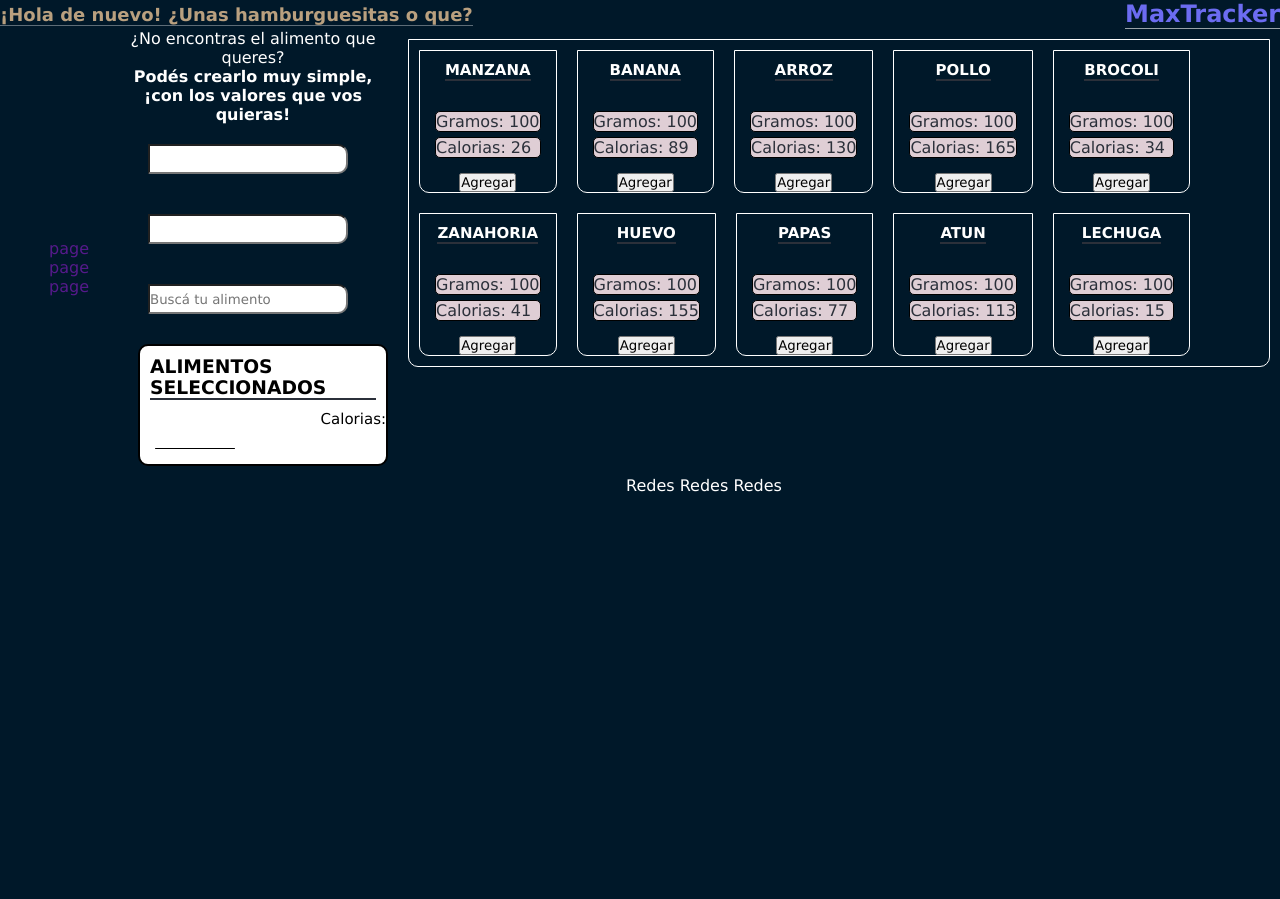
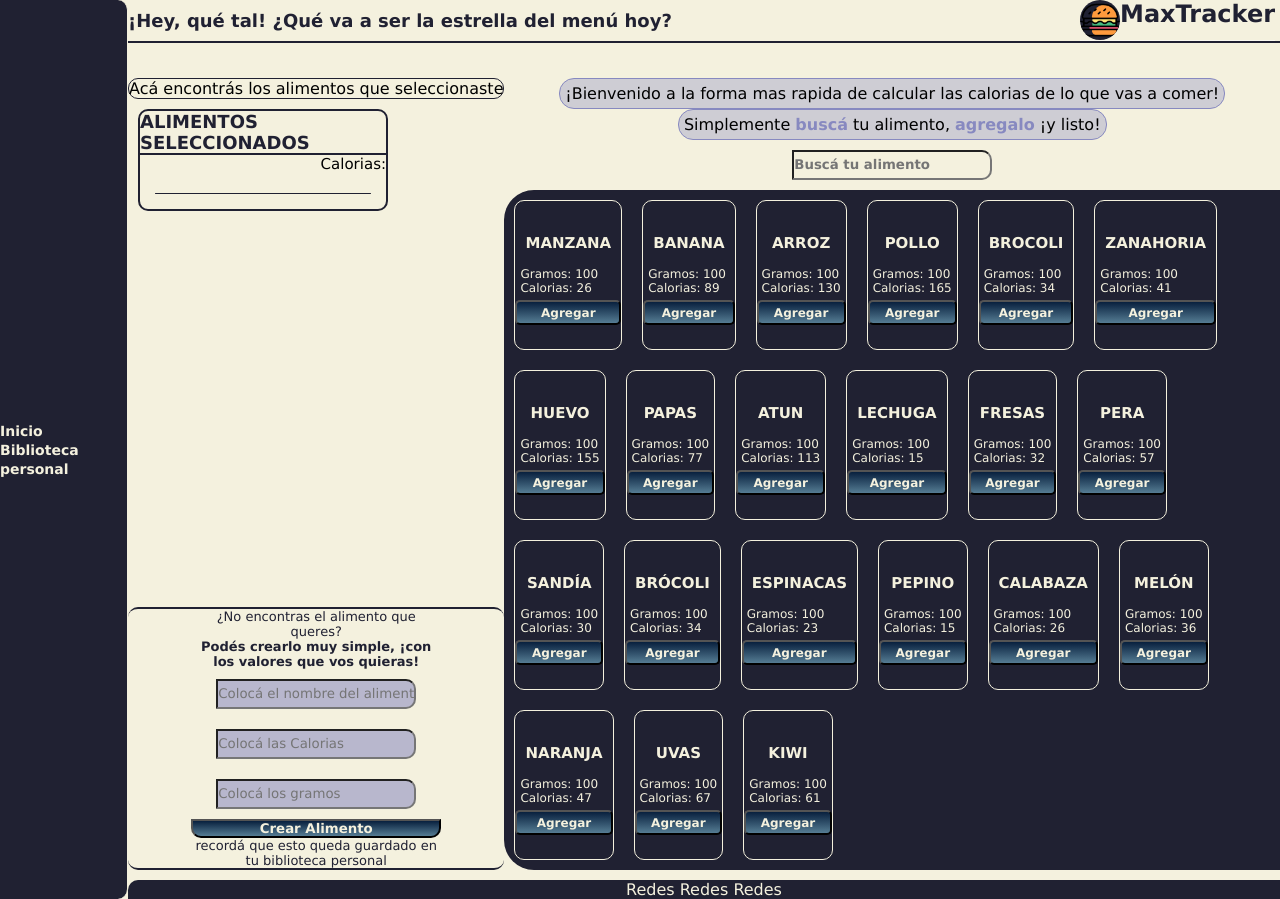
Before and after one commit to Tropiane/PreEntrega2Tropiane, a website: page index.html in a window 1280 px wide. Before the commit the page ends 800 px from the top, so only its background shows below. Drawn offline with Linux system fonts and the light colour scheme.

Commit message:
Culminamos preEntrega3. Código JS devuelve tarjetas correctamente, suma y resta valor, quita alimentos y los busca. LS funciona OK. Post entrega mostrar LS en Bilioteca personal. Todo OK

```diff
--- a/index.html
+++ b/index.html
@@ -11,62 +11,64 @@
         <!-- Titulo -->
         <div id="titulo">
             <h1></h1>
-            <h2>MaxTracker</h2>
+
+            <h2> <img src="./assets/hamburger-icon.png" alt="Icono de hamburguesa"> MaxTracker</h2>
         </div>
 
 
     <!-- Barra de navegacion -->
     <nav>
         <ul>
-            <li><a href="">page</a></li>
-            <li><a href="">page</a></li>
-            <li><a href="">page</a></li>
+            <li><a href="#">Inicio</a></li>
+            <li><a href="#">Biblioteca personal</a></li>
         </ul>
     </nav>
 
     <!-- Info principal y general -->
     <section>
         <main>
-            <!-- Inicio buscador -->
-    <div class="buscar">
-        <p>¿No encontras el alimento que queres?</p>
-        <p><b>Podés crearlo muy simple, ¡con los valores que vos quieras!</b></p>
-        <input type="text">
-        <input type="text">
-        <input type="text" placeholder="Buscá tu alimento">
-    </div>
-    <!-- Fin Buscador -->
+
+        <!-- Inicio Buscador -->
+            <div class="buscar">
+            <p>¡Bienvenido a la forma mas rapida de calcular las calorias de lo que vas a comer!</p>
+            <p>Simplemente <label for="buscarHtml">buscá</label> tu alimento, <span>agregalo</span> ¡y listo!</p>
+            <input type="text" placeholder="Buscá tu alimento" id="buscarHtml">
+        </div>
 
     <!-- Comidas del dia -->
     <div class="comidasDia" >
+        <p>Acá encontrás los alimentos que seleccionaste</p>
         <div class="tarjetaComidasDia" id="tarjetaSeleccionados" >
+
             <h3>Alimentos seleccionados</h3>
             <p>Calorias:</p>
-
             <p id="totalCalorias"><b></b></p>
             <ul id="ulTarjeta">
             <li></li>
             </ul>
-
         </div>
     </div>
-    <!-- comidas del dia -->
 
     <!-- Tarjetas -->
         <div class="tarjetas">
-            <div id="tarjetasPrueba" class="tarjeta">
-                <h3>Alimento</h3>
-                <ul>
-                    <li></li>
-                    <li></li>
-                    <li></li>
-                    <li></li>
-                </ul>
-                <button class="btnTarjeta">BTN en HTML</button>
+            <div id="tarjetaAlimentos" class="tarjeta">
+
             </div>
 
         </div>
             <!-- Fin tarjetas -->
+
+            <!--crear alimento -->
+        <div class="añadirAlimento">
+        <p>¿No encontras el alimento que queres?</p>
+        <p><b>Podés crearlo muy simple, ¡con los valores que vos quieras!</b></p>
+        <input type="text" placeholder="Colocá el nombre del alimento">
+        <input type="text" placeholder="Colocá las Calorias">
+        <input type="text" placeholder="Colocá los gramos">
+        <button>Crear Alimento</button>
+        <p>recordá que esto queda guardado en tu biblioteca personal</p>
+        </div>
+
         </main>
     </section>
 
--- a/js/adicionales.js
+++ b/js/adicionales.js
@@ -1,17 +1,17 @@
 //Saludo de bienvenida
 // let saludoUsuario = prompt("Ingresá tu nombre");
-let saludos = [
-    "¡Bienvenido de nuevo! ¡Qué gusto verte! ",
-  "¡Hola de nuevo! ¡Me alegra verte! ",
-  "¡Qué bueno es verte de nuevo por aquí! ",
-  "¡Bienvenido de vuelta! ¿Cómo has estado? ",
-  "¡Hola otra vez! ¡Espero que estés bien! ",
-  "¡Qué alegría verte de nuevo! ¿Cómo te ha ido? ",
-  "¡Hola otra vez! ¿Cómo va todo? ",
-  "¡Bienvenido de regreso! Siempre es un placer verte. ",
-  "¡Qué bueno es tenerte de vuelta! ¿Cómo te ha tratado el tiempo? ",
-  "¡Hola de nuevo! ¿Unas hamburguesitas o que? "
-  ];
+const saludos = [
+  "¡Hey! ¿Qué hay para el almuerzo hoy?",
+  "¡Hola! ¿Qué delicias estás planeando preparar?",
+  "¡Hola de nuevo! ¿Listo para cocinar algo delicioso?",
+  "¡Qué bueno verte! ¿Qué se está cocinando hoy?",
+  "¡Hola! ¿Qué estás pensando en disfrutar hoy?",
+  "¡Hey, hola! ¿Qué se cuece por aquí?",
+  "¡Hola! ¿Ya sabes qué te apetece para cenar?",
+  "¡Qué alegría verte! ¿Listo para satisfacer ese apetito?",
+  "¡Vos de nuevo! ¿Unas hamburguesitas o que?",
+  "¡Hey, qué tal! ¿Qué va a ser la estrella del menú hoy?",
+];
 
 let saludoInicio = document.querySelector("h1");
 console.log(saludoInicio.innerHTML);
@@ -21,5 +21,5 @@ let saludo = "";
      let random = Math.round(Math.random() * saludos.length)
      saludo = saludo + saludos[random]
   }
-  saludoInicio.innerText = saludo; //+ saludoUsuario;
+  saludoInicio.innerText = saludo //+ saludoUsuario;
   //Fin saludo bienvenida
--- a/js/biblioteca.js
+++ b/js/biblioteca.js
@@ -1,10 +1,55 @@
-// const saludar = localStorage.getItem("Saludo");
-// console.log(saludar);
-// const edad = parseInt(localStorage.getItem("edad"))
-// console.log(edad);
 
-// localStorage.setItem("alimentos", []);
+//Traemos btn para añadir alimentos a LS
+const btns = document.querySelectorAll(".añadirAlimento button"),
+btnAgregar = btns[0];
 
-localStorage.clear();
+//Inputs
+const buscadores = document.querySelectorAll(".añadirAlimento input"),
+inputNom = buscadores[0],
+inputCkal = buscadores[1],
+inputGr = buscadores[2];
 
-localStorage.setItem("food", {nombre: "papa", calorias: 77});
+//Funcion constructora de objetos
+
+function construirAlimento (nombre, gramos, calorias){
+    this.nombre = nombre;
+    this.gramos = gramos;
+    this.calorias = calorias;
+}
+
+function enviarALs(arr){
+    localStorage.setItem("biblAlimentos", JSON.stringify(arr));
+}
+
+
+//Inicializamos biblioteca de Alimentos desde LocalStorage o creamos un array vacío si no existe
+const biblAlimento = JSON.parse(localStorage.getItem("biblAlimentos")) || [];
+
+// Evento para agregar alimentos
+
+btnAgregar.addEventListener("click", ()=>{
+    const nombre = inputNom.value;
+    const gramos = parseInt(inputGr.value);
+    const calorias = parseInt(inputCkal.value);
+
+    const nuevoAlimento = new construirAlimento(nombre, gramos, calorias);
+
+    biblAlimento.push(nuevoAlimento);
+
+    //Enviamos datos a ListaAlimento
+    listaAlimentos.push(biblAlimento)
+    enviarALs(biblAlimento);
+    inputNom.value = "";
+    inputGr.value = "";
+    inputCkal.value = "";
+    console.log(listaAlimentos);
+    tarjetasHtml(listaAlimentos);
+});
+
+//Para que no se borren las tarjetas al recargar la página
+document.addEventListener("DOMContentLoaded", () => {
+    const biblAlimento = JSON.parse(localStorage.getItem("biblAlimentos")) || [];
+    biblAlimento.length > 0 && listaAlimentos.push(...biblAlimento);
+    // Generar las tarjetas al cargar la página
+    tarjetasHtml(listaAlimentos);
+});
--- a/js/main.js
+++ b/js/main.js
@@ -1,10 +1,10 @@
 //Boton en tarjetas
-const añadirTarjeta = document.querySelectorAll(".tarjeta button"),
+const añadirTarjeta = document.querySelectorAll("#tarjetaAlimentos button"),
 btnEnTarjeta= añadirTarjeta[0];
 
 //Solicitamos Search
 const inputs= document.querySelectorAll(".buscar input"),
-inputBuscador = inputs[2];
+inputBuscador = inputs[0];
 
 //Arrays alimentos vacíos
 const alimentoAñadido = [];
@@ -15,17 +15,29 @@ const NalimentoAñadido = [];
 
 //Array de alimentos
 const listaAlimentos = [
-    {nombre: "manzana", gramos: 100, porcion: 1, calorias: 26 },
-    {nombre: "banana", gramos: 100, porcion: 1, calorias: 89 },
-    {nombre: "arroz", gramos: 100, porcion: 1, calorias: 130 },
-    {nombre: "pollo", gramos: 100, porcion: 1, calorias: 165 },
-    {nombre: "brocoli", gramos: 100, porcion: 1, calorias: 34 },
-    {nombre: "zanahoria", gramos: 100, porcion: 1, calorias: 41 },
-    {nombre: "huevo", gramos: 100, porcion: 1, calorias: 155 },
-    {nombre: "papas", gramos: 100, porcion: 1, calorias: 77 },
-    {nombre: "atun", gramos: 100, porcion: 1, calorias: 113 },
-    {nombre: "lechuga", gramos: 100, porcion: 1, calorias: 15 }
+  {nombre: "manzana", gramos: 100, calorias: 26 },
+  {nombre: "banana", gramos: 100, calorias: 89 },
+  {nombre: "arroz", gramos: 100, calorias: 130 },
+  {nombre: "pollo", gramos: 100, calorias: 165 },
+  {nombre: "brocoli", gramos: 100, calorias: 34 },
+  {nombre: "zanahoria", gramos: 100, calorias: 41 },
+  {nombre: "huevo", gramos: 100, calorias: 155 },
+  {nombre: "papas", gramos: 100, calorias: 77 },
+  {nombre: "atun", gramos: 100, calorias: 113 },
+  {nombre: "lechuga", gramos: 100, calorias: 15 },
+  {nombre: "fresas", gramos: 100, calorias: 32 },
+  {nombre: "pera", gramos: 100, calorias: 57 },
+  {nombre: "sandía", gramos: 100, calorias: 30 },
+  {nombre: "brócoli", gramos: 100, calorias: 34 },
+  {nombre: "espinacas", gramos: 100, calorias: 23 },
+  {nombre: "pepino", gramos: 100, calorias: 15 },
+  {nombre: "calabaza", gramos: 100, calorias: 26 },
+  {nombre: "melón", gramos: 100, calorias: 36 },
+  {nombre: "naranja", gramos: 100, calorias: 47 },
+  {nombre: "uvas", gramos: 100, calorias: 67 },
+  {nombre: "kiwi", gramos: 100, calorias: 61 }
 ];
+
 
 //Funcion de búsqueda de alimentos
 //Se pueden buscar de forma abreviada
@@ -56,7 +68,7 @@ function actualizarTotalCalorias(arr) {
 
   //Añadir info a tarjetas
 function tarjetasHtml(arr){
-    tarjetasPrueba.innerHTML = "";
+  tarjetaAlimentos.innerHTML = "";
     let html;
     for (const element of arr) {
         html = `
@@ -69,7 +81,7 @@ function tarjetasHtml(arr){
             <button class="btnTarjeta">Agregar</button>
         </div>
         `;
-        tarjetasPrueba.innerHTML = tarjetasPrueba.innerHTML + html;
+        tarjetaAlimentos.innerHTML = tarjetaAlimentos.innerHTML + html;
     }
 
     // Agregar evento de clic a los botones de las tarjetas recién creadas
@@ -87,6 +99,7 @@ function tarjetasHtml(arr){
             actualizarTotalCalorias(caloriasAlimentos);
             mostrarAlimento(NalimentoAñadido)
         });
+
     });
 }
 
@@ -121,17 +134,14 @@ function mostrarAlimento(arr) {
 
     btn.appendChild(btnTxt);
     li.textContent = alimento;
-    traerUl.appendChild(btn);
-    traerUl.appendChild(li);
+    traerUl.appendChild(li), traerUl.appendChild(btn);
 
    //Borrar alimento con btn
     btn.addEventListener("click", ()=>{
       const element = arr.indexOf(alimento);
-
       //Eliminar elemento
       element !== -1 && arr.splice(element, 1);
       mostrarAlimento(NalimentoAñadido)
-
       //Eliminar calorias
       element !== -1 && caloriasAlimentos.splice(element, 1);
       actualizarTotalCalorias(caloriasAlimentos)
--- a/scss/clases.scss
+++ /dev/null
@@ -1,109 +0,0 @@
-
-.buscar{
-    display: flex;
-    flex-wrap: wrap;
-    flex-direction: column;
-    p{
-        color: #fff;
-        text-align: center;
-        width: 250px;
-    }
-    input{
-        width: 200px;
-        height: 30px;
-        border-radius: 0px 10px 10px 0px;
-        margin: 20px 20px
-    }
-}
-.btnStyle{
-    height: 40px;
-    width: 120px;
-    border-radius: 5px;
-    justify-content: space-between;
-    color: #fff;
-    font-weight: bold;
-    background-image: linear-gradient(#08203e, #557c93);
-}
-.btnStyle:active{
-    padding: 5px;
-    background-image: linear-gradient(#145277, #83d0cb);
-}
-.comidasDia{
-    display: flex;
-    flex-direction: row;
-    justify-content: space-between;
-    .tarjetaComidasDia{
-        border-radius: 10px 10px;
-        background-color: #fff;
-        display: flex;
-        flex-direction: column;
-        flex-wrap: wrap;
-        margin: 10px;
-        border: 2px solid black;
-        width: 250px;
-        height: auto;
-        h3{
-            color: #000000;
-            text-transform: uppercase;
-            border-bottom: 2px solid #2B303A;
-            margin: 10px;
-        }
-        ul{
-            list-style: none;
-            padding: 5px;
-            margin: 10px;
-            li{
-                width: 80px;
-                color: #2B303A;
-                margin-top: 5px;
-                border-radius: 5px;
-                border-bottom: 1px solid black;
-                flex-wrap: wrap;
-                text-transform: uppercase;
-            }
-            }
-            p{
-                font-size: 15px;
-                text-align: right;
-                float: right;
-                position:static;
-            }
-        }
-    }
-
-    #tarjetasPrueba{
-
-        display: flex;
-        align-items: center;
-        flex-direction: row;
-        flex-wrap: wrap;
-    }
-
-        .tarjeta{
-            display: flex;
-            align-items: center;
-            flex-direction: column;
-            flex-wrap: wrap;
-            border-radius: 0px 0px 10px 10px;
-            margin: 10px;
-            border: 1px solid white;
-            h3{
-                color: #fff;
-                font-size: 15px;
-                text-transform: uppercase;
-                border-bottom: 2px solid #2B303A;
-                margin: 10px;
-            }
-            ul{
-                list-style: none;
-                padding: 5px;
-                margin: 10px;
-                li{
-                    color: #2B303A;
-                    margin-top: 5px;
-                    border-radius: 5px;
-                    background-color: #DFCED5;
-                    border: 1px solid black;
-                }
-            }
-        }
--- /dev/null
+++ b/scss/componentes/clases.scss
@@ -0,0 +1,73 @@
+//Unicamente clases sin etiquetas
+
+//Titulos inicio
+#titulo{
+    border-bottom: 2px solid #202132;
+    margin-bottom: 3%;
+}
+//Tarjeta Alimentos Seleccionados
+.comidasDia{
+    .tarjetaComidasDia{
+        box-sizing: border-box;
+        display: flex;
+        flex-direction: column;
+        flex-wrap: wrap;
+        width: 250px;
+        height: auto;
+        margin: 10px;
+        border-radius: 10px 10px;
+        background-color: #F4F1DE;
+        border: 2px solid #202132;
+        }
+    }
+
+    //Tarjetas Alimentos
+    .tarjetas{
+    #tarjetaAlimentos{
+        display: flex;
+        align-items: center;
+        flex-direction: row;
+        flex-wrap: wrap;
+        background-color: #202132;
+        border-radius: 30px 0px 0px 30px;
+
+        .tarjeta{
+            height: 150px;
+            width: auto;
+            display: flex;
+            justify-content: center;
+            flex-direction: column;
+            border: 1px solid #F4F1DE;
+            border-radius: 10px;
+            margin: 10px;
+            //Estilos de botones en Tarjetas de Alimentos
+                .btnTarjeta{
+                    height: 25px;
+                    width: auto;
+                    font-size: 12px;
+                    border-radius: 5px;
+                    color: #F4F1DE;
+                    font-weight: bold;
+                    background-image: linear-gradient(#08203e, #557c93);
+                    transition: 0.1s;
+                }
+                .btnTarjeta:active{
+                    font-size: 11px;
+                    background-image: linear-gradient(#145277, #83d0cb);
+                    transition: 0.2s;
+                }
+        }
+
+    }
+}
+
+//Creación de alimentos por el usuario
+.añadirAlimento{
+    display: flex;
+    flex-wrap: wrap;
+    flex-direction: column;
+    align-items: center;
+    border-top: 2px solid #202132;
+    border-bottom: 2px solid #202132;
+    border-radius: 10px;
+}
--- /dev/null
+++ b/scss/componentes/etiquetas.scss
@@ -0,0 +1,177 @@
+//Unicamente etiquetas acompñadas de sus clases
+
+//Titulos inicio
+#titulo{
+    h1{
+        color: #202132;
+        font-size: 18px;
+    }
+    h2{
+        color: #202132;
+        border-bottom: 1px solid rgba(255, 255, 255, 0.596);
+        margin-right: 5px;
+        display: flex;
+        align-items: center;
+        justify-content: center;
+        img{
+            height: 40px;
+            background-color: #202132;
+            border-radius: 50%;
+        }
+    }
+}
+
+//NAV
+
+nav{
+    ul{
+        text-decoration: none;
+        list-style: none;
+
+        li{
+            a{
+                text-decoration-line: none;
+                color: #F4F1DE;
+                font-size: 14px;
+                font-weight: 700;
+            }
+            a:active{
+                background-color: #f4f1dea1;
+                padding: 5px;
+                transition: 0.3s;
+                border-radius: 10px;
+            }
+        }
+    }
+ }
+
+//Input buscador de alimentos
+.buscar{
+    p{
+        background-color: #8789c059;
+        border-radius: 15px;
+        padding: 5px;
+        border: 1px solid #8789C0;
+        label{
+            color: #8789C0;
+            font-weight: bold;
+        }
+        span{
+            color: #8789C0;
+            font-weight: bold;
+        }
+    }
+    input{
+        background-color: #F4F1DE;
+        box-shadow: -70px 64px 92px -41px rgba(135,137,192,1);
+        font-weight: 700;
+        width: 200px;
+        height: 30px;
+        border-radius: 0px 10px 10px 0px;
+        margin: 10px 20px
+    }
+}
+
+//Tarjeta Alimentos Seleccionados
+.comidasDia{
+    p{
+        border: 1px solid #202132;
+        border-radius: 10px;
+    }
+    .tarjetaComidasDia{
+        h3{
+            color: #202132;
+            text-transform: uppercase;
+            border-bottom: 2px solid #202132;
+            font-size: 18px;
+        }
+        ul{
+            list-style: none;
+            padding: 5px;
+            margin: 10px;
+            li{
+                width: auto;
+                color: #202132;
+                margin-top: 5px;
+                border-radius: 5px 5px 5px 0px;
+                border-bottom: 1px solid #202132;
+                text-transform: uppercase;
+            }
+            button{
+                border-style: none;
+                margin-top: 0px;
+                border-radius: 0px 0px 3px 3px;
+                background-color: #202132;
+                color: #F4F1DE;
+            }
+            }
+            p{
+                font-size: 15px;
+                text-align: right;
+                position:static;
+                border: none;
+            }
+        }
+    }
+
+    //Tarjetas Alimentos
+.tarjetas{
+    #tarjetaAlimentos{
+            h3{
+                color: #F4F1DE;
+                font-size: 15px;
+                text-align: center;
+                text-transform: uppercase;
+                margin: 10px;
+            }
+            ul{
+                list-style: none;
+                padding: 5px;
+                text-align: left;
+                li{
+                    color: #F4F1DE;
+                    text-align: left;
+                    font-size: 12px;
+                    border-radius: 5px;
+                    border-bottom: 1px solid 202132;
+                }
+            }
+        }
+
+    }
+
+
+//Creación de alimentos por el usuario
+.añadirAlimento{
+    p{
+        color: #202132;
+        text-align: center;
+        width: 250px;
+        font-size: 13px;
+    }
+    input{
+        background: #8789c08c;
+        color: #202132;
+        width: 200px;
+        height: 30px;
+        border-radius: 0px 10px 10px 0px;
+        margin: 10px 20px
+    }
+    button{
+        width: 250px;
+        border-radius: 0px 0px 10px 10px ;
+        color: #F4F1DE;
+        font-weight: bold;
+        background-image: linear-gradient(#08203e, #557c93);
+        transition: 0.1s;
+    }
+}
+
+footer{
+    ul{
+        list-style: none;
+        li{
+            display: inline;
+        }
+    }
+}
--- a/scss/global.scss
+++ b/scss/global.scss
@@ -6,43 +6,20 @@
     font-family: 'Lucida Sans', 'Lucida Sans Regular', 'Lucida Grande', 'Lucida Sans Unicode', Geneva, Verdana, sans-serif;
 }
 body{
-    background-color: #001829;
-    #titulo{
+    background-color: #F4F1DE;
 
-        h1{
-            color: rgb(185, 160, 127);
-            border-bottom: 1px solid rgba(255, 255, 255, 0.363);
-            font-size: 18px;
-        }
-        h2{
-            color: rgb(108, 108, 241);
-            border-bottom: 1px solid rgba(255, 255, 255, 0.596);
-        }
-    }
 
     nav{
-
-        ul{
-            text-decoration: none;
-            list-style: none;
-
-            li{
-
-                a{
-                    text-decoration-line: none;
-                }
-            }
-        }
+        border-right: 1px solid #F4F1DE;
+        background-color: #202132;
+        border-radius: 0px 10px 10px 0px;
      }
 
 footer{
-    color: #ffff;
-    ul{
-        list-style: none;
-        li{
-            display: inline;
-        }
-    }
+    background-color: #202132;
+    color: #F4F1DE;
+    border-radius: 10px 0px 0px 0px;
+    margin-top: 10px;
 }
 
 }
--- a/scss/grids.scss
+++ b/scss/grids.scss
@@ -4,7 +4,7 @@ body{
     grid-template-columns: 10% 90%;
     grid-template-rows: repeat(3, auto);
     grid-template-areas:
-    "titulo titulo"
+    "nav titulo"
     "nav main"
     "nav footer";
 
@@ -21,7 +21,6 @@ body{
     nav{
         grid-area: nav;
         @include flex(row, center, center);
-        margin: 10px 10px 0px 20px;
     }
 
     section{
@@ -33,19 +32,22 @@ body{
             grid-template-columns: 20%, 80%;
             grid-template-rows: repeat(2, auto);
             grid-template-areas:
-            "buscador tarjetas"
+            "biblioteca buscador"
             "biblioteca tarjetas"
-            "biblioteca tarjetas"
+            "crear tarjetas"
             ;
-            .buscador{
+            .buscar{
                 grid-area: buscador;
-                @include flex(row, center, center);
+                @include flex(column, center, center);
             }
             .tarjetas{
                 grid-area: tarjetas;
             }
             .comidasDia{
                 grid-area: biblioteca;
+            }
+            .añadirAlimento{
+                grid-area: crear;
             }
         }
     }
--- a/scss/main.scss
+++ b/scss/main.scss
@@ -1,4 +1,5 @@
 @import "global.scss";
-@import "clases.scss";
+@import "./componentes/clases.scss";
+@import "./componentes/etiquetas.scss";
 @import "mixin.scss";
 @import "grids.scss";
--- a/scss/mixin.scss
+++ b/scss/mixin.scss
@@ -4,3 +4,8 @@
     justify-content: $justify-content;
     align-items: $align-items;
   }
+
+$colores:
+#202132,
+#F4F1DE,
+#8789C0;
```
Also changed, not shown: assets/hamburger-icon.png (added), css/styles.css, 1 other file.
